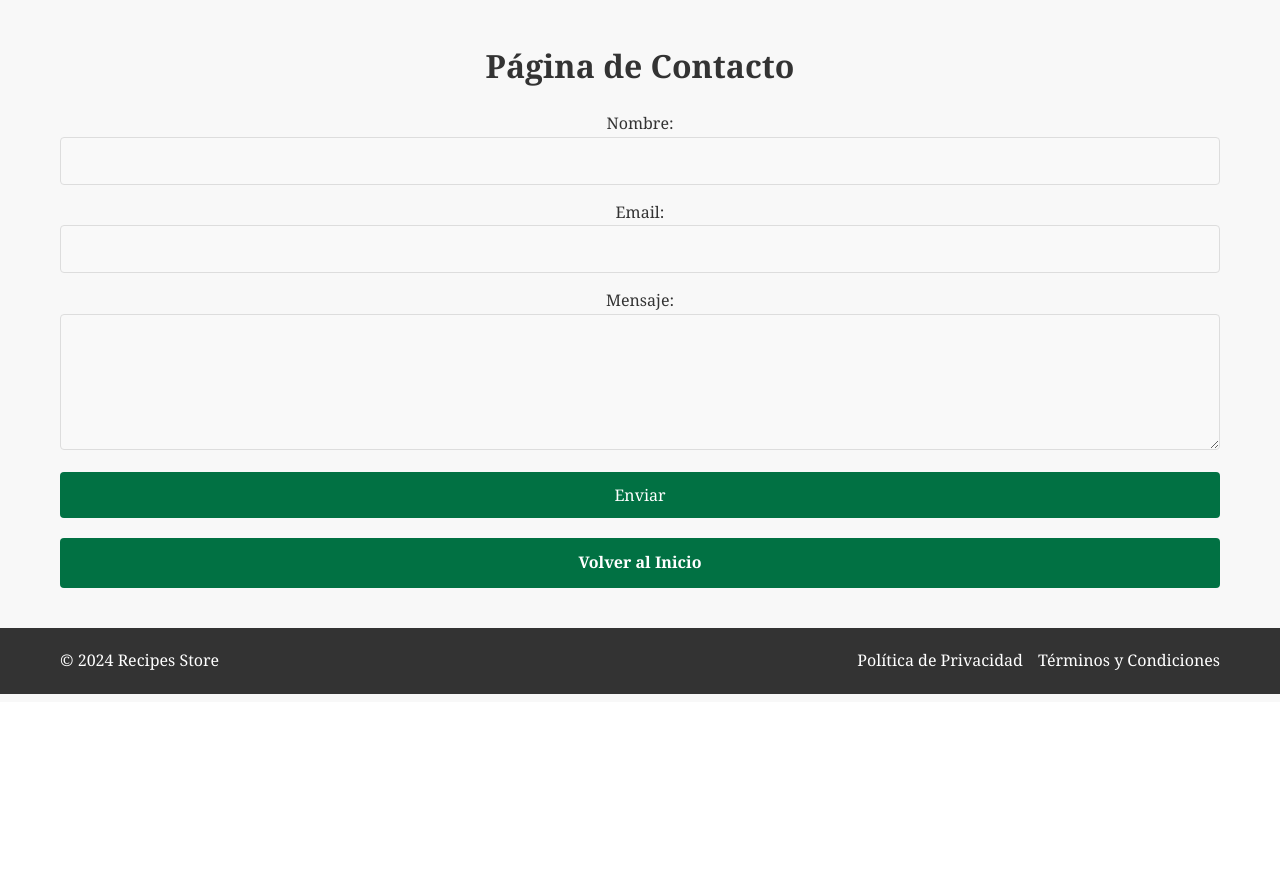
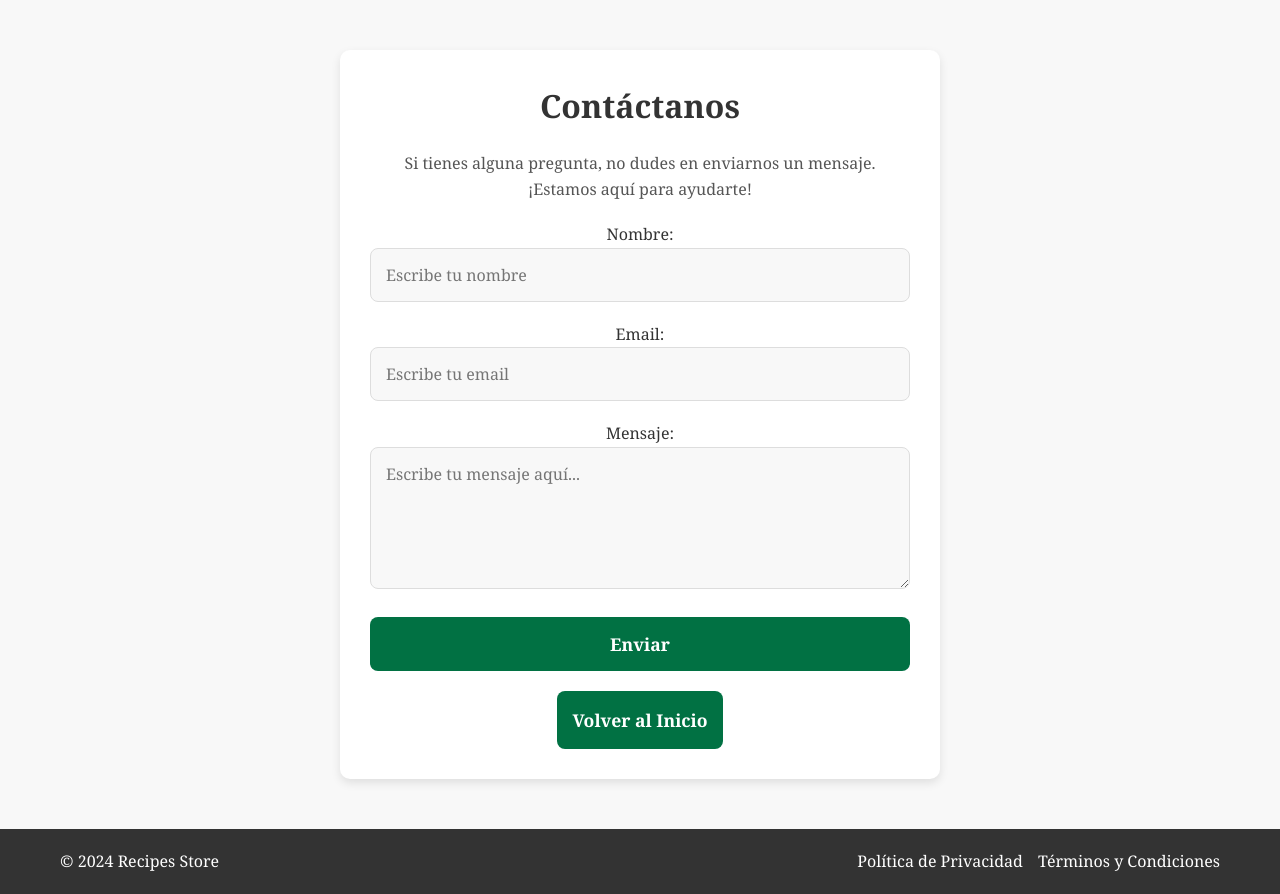
Before and after one commit to InigoDiazMunio/IngeneriaWebGrupo10, a Django app: page /contacto/ in a window 1280 px wide. Shown: the part 98-992 px from the top of the page. Before the commit the page ends 792 px from the top, so only its background shows below. Run offline with Django 4.2, Linux system fonts and the light colour scheme.

Commit message:
contacto

```diff
--- a/appRecetario/static/styleContacto.css
+++ b/appRecetario/static/styleContacto.css
@@ -1,64 +1,83 @@
-/* Contenedor del formulario de contacto */
+/* Contenedor principal del formulario */
 .contacto-container {
     max-width: 600px;
-    margin: 40px auto;
-    padding: 20px;
+    margin: 50px auto;
+    padding: 30px;
     background-color: #fff;
-    border-radius: 8px;
-    box-shadow: 0 4px 8px rgba(0, 0, 0, 0.1);
+    border-radius: 10px;
+    box-shadow: 0 4px 10px rgba(0, 0, 0, 0.1);
+    text-align: center;
 }
 
 /* Título del formulario */
 .contacto-title {
-    text-align: center;
-    font-size: 1.8em;
+    font-size: 2em;
     color: #017143;
+    margin-bottom: 10px;
+    font-weight: bold;
+}
+
+/* Descripción del formulario */
+.contacto-descripcion {
+    font-size: 1em;
+    color: #555;
     margin-bottom: 20px;
 }
 
-/* Inputs y Textarea */
+/* Campos del formulario */
 .contacto-form input,
 .contacto-form textarea {
     width: 100%;
-    padding: 12px;
-    margin-bottom: 15px;
+    padding: 15px;
+    margin-bottom: 20px;
     border: 1px solid #ddd;
-    border-radius: 4px;
+    border-radius: 8px;
     font-size: 1em;
-    background-color: #f9f9f9;
+    background-color: #f8f8f8;
+    transition: border-color 0.3s ease;
+}
+
+.contacto-form input:focus,
+.contacto-form textarea:focus {
+    border-color: #017143;
+    outline: none;
 }
 
 /* Botón de envío */
 .contacto-form button {
     width: 100%;
-    padding: 12px;
+    padding: 15px;
     background-color: #017143;
     color: white;
     border: none;
-    border-radius: 4px;
+    border-radius: 8px;
+    font-size: 1.1em;
+    font-weight: bold;
     cursor: pointer;
-    font-size: 1em;
-    transition: background-color 0.3s ease;
+    transition: background-color 0.3s ease, transform 0.2s ease;
 }
 
 .contacto-form button:hover {
     background-color: #016836;
+    transform: scale(1.02);
 }
 
 /* Botón de Volver */
 .btn-volver {
     display: inline-block;
-    padding: 12px;
-    color: #fff;
+    margin-top: 20px;
+    padding: 15px;
     background-color: #017143;
+    color: white;
     text-decoration: none;
-    border-radius: 4px;
+    border-radius: 8px;
+    font-weight: bold;
     text-align: center;
-    font-weight: bold;
-    margin-top: 20px;
-    width: 100%;
+    font-size: 1.1em;
+    transition: background-color 0.3s ease, transform 0.2s ease;
 }
 
 .btn-volver:hover {
     background-color: #016836;
+    transform: scale(1.02);
 }
--- a/appRecetario/templates/base.html
+++ b/appRecetario/templates/base.html
@@ -31,6 +31,19 @@
 
     <main class="main-content">
         {% block contenido %}
+        <div class="recipe-highlight">
+            <div class="recipe-image">
+                <img src="{% static 'images/goulash.png' %}" alt="Plato destacado">
+            </div>
+            <div class="recipe-details">
+                <p class="inspiration">Inspiración de la semana</p>
+                <h1 class="recipe-title">Cómo cocinar el estofado más tierno y sabroso</h1>
+                <p class="author">
+                    <span class="author-name">Kristin Bothor</span>, Editora de cocina en Recipes Store
+                </p>
+                <p class="likes">❤️ 2.7k</p>
+            </div>
+        </div>
         {% endblock %}
     </main>
 
--- a/appRecetario/templates/contacto.html
+++ b/appRecetario/templates/contacto.html
@@ -8,22 +8,27 @@
 {% block titulo %}Contacto{% endblock %}
 
 {% block contenido %}
-<h2>Página de Contacto</h2>
+<div class="contacto-container">
+    <h2 class="contacto-title">Contáctanos</h2>
+    <p class="contacto-descripcion">
+        Si tienes alguna pregunta, no dudes en enviarnos un mensaje. ¡Estamos aquí para ayudarte!
+    </p>
     <form class="contacto-form">
         <div class="form-group">
             <label for="nombre">Nombre:</label>
-        <input type="text" id="nombre" name="nombre" required>
+            <input type="text" id="nombre" name="nombre" placeholder="Escribe tu nombre" required>
         </div>
         <div class="form-group">
             <label for="email">Email:</label>
-        <input type="email" id="email" name="email" required>
+            <input type="email" id="email" name="email" placeholder="Escribe tu email" required>
         </div>
         <div class="form-group">
             <label for="mensaje">Mensaje:</label>
-        <textarea id="mensaje" name="mensaje" rows="5" required></textarea>
+            <textarea id="mensaje" name="mensaje" rows="5" placeholder="Escribe tu mensaje aquí..." required></textarea>
         </div>
         <button type="submit">Enviar</button>
     </form>
 
     <a href="{% url 'index' %}" class="btn-volver">Volver al Inicio</a>
+</div>
 {% endblock %}
--- a/appRecetario/views.py
+++ b/appRecetario/views.py
@@ -3,7 +3,7 @@ from .models import Receta, Ingrediente, TipoPlato
 
 # Vista para la página principal
 def index(request):
-    return render(request, 'index.html')
+    return render(request, 'base.html')
 
 # Vista para listar todas las recetas
 def list_recetas(request):
```
Also changed, not shown: appRecetario/static/style.css (+58 -0 lines), config/settings.py (line endings or trailing spaces). Lines whose indentation alone changed are shown as unchanged.
